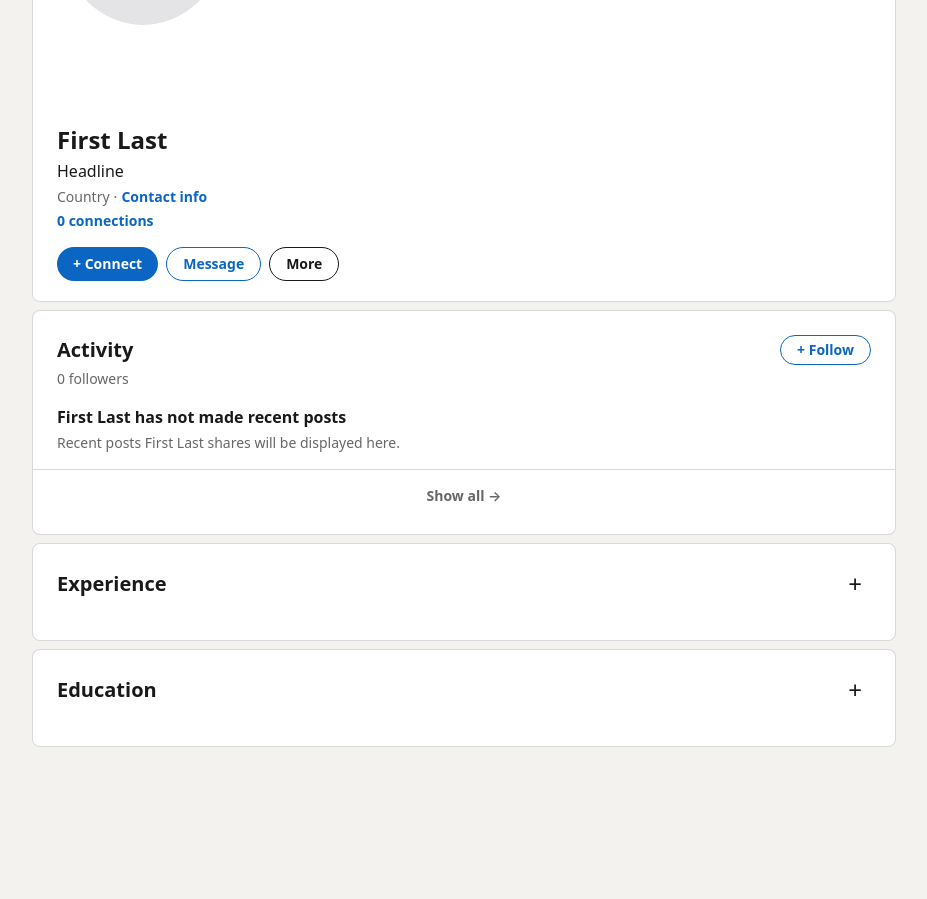
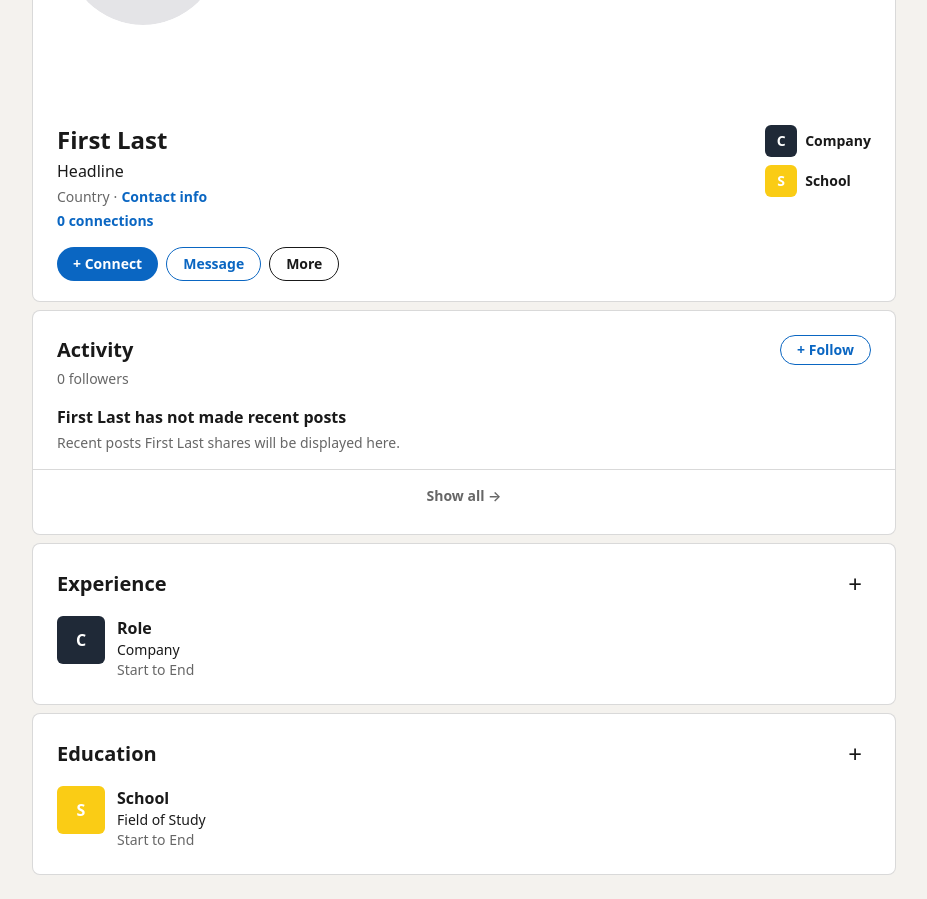
Before and after one commit to dooneygit/mockedin, a Next.js app: page / in a window 1280 px wide. Shown: the part 280-1179 px from the top of the page, without its empty margins (176-1103 px from the left). Before the commit the page ends 1051 px from the top, so only its background shows below. Built offline with nearby package versions, Linux system fonts and the light colour scheme.

Commit message:
removed type field from experiences, added default initial experiences and educations

```diff
--- a/app/Profile.tsx
+++ b/app/Profile.tsx
@@ -7,7 +7,6 @@ type ExperienceEntry = {
   company: string;
   role: string;
   dateRange: string;
-  type: string;
   logo?: string;
 };
 
@@ -154,6 +153,24 @@ function EntryLogo({
   );
 }
 
+const defaultExperience: ExperienceEntry[] = [
+  {
+    id: "exp-1",
+    company: "Company",
+    role: "Role",
+    dateRange: "Start to End",
+  }
+];
+
+const defaultEducation: EducationEntry[] = [
+  {
+    id: "edu-1",
+    school: "School",
+    field: "Field of Study",
+    dateRange: "Start to End",
+  }
+];
+
 export default function Profile() {
   const [banner, setBanner] = useState<string | undefined>();
   const [avatar, setAvatar] = useState<string | undefined>();
@@ -166,9 +183,9 @@ export default function Profile() {
   const [connections, setConnections] = useState("0");
 
   const [experience, setExperience] =
-    useState<ExperienceEntry[]>([]);
+    useState<ExperienceEntry[]>(defaultExperience);
   const [education, setEducation] =
-    useState<EducationEntry[]>([]);
+    useState<EducationEntry[]>(defaultEducation);
 
   const currentCompany = experience?.[0] ?? null;
   const currentSchool = education?.[0] ?? null;
@@ -180,7 +197,6 @@ export default function Profile() {
         company: "Company",
         role: "Role",
         dateRange: "Start - End",
-        type: "Full-time",
       },
       ...prev,
     ]);
@@ -307,7 +323,7 @@ export default function Profile() {
               </div>
             </div>
 
-            <div className="hidden sm:flex shrink-0 flex-col gap-2 items-start text-sm pr-2">
+            <div className="hidden sm:flex shrink-0 flex-col gap-2 items-start text-sm">
               {currentCompany && (
                 <div className="flex items-center gap-2">
                   <EntryLogo
@@ -384,12 +400,6 @@ export default function Profile() {
                   value={exp.company}
                   onChange={(v) => updateExperience(exp.id, { company: v })}
                 />
-                <span className="mx-1">·</span>
-                <EditableText
-                  ariaLabel="Employment type"
-                  value={exp.type}
-                  onChange={(v) => updateExperience(exp.id, { type: v })}
-                />
               </p>
               <p className="text-sm text-[var(--li-text-secondary)]">
                 <EditableText
```
